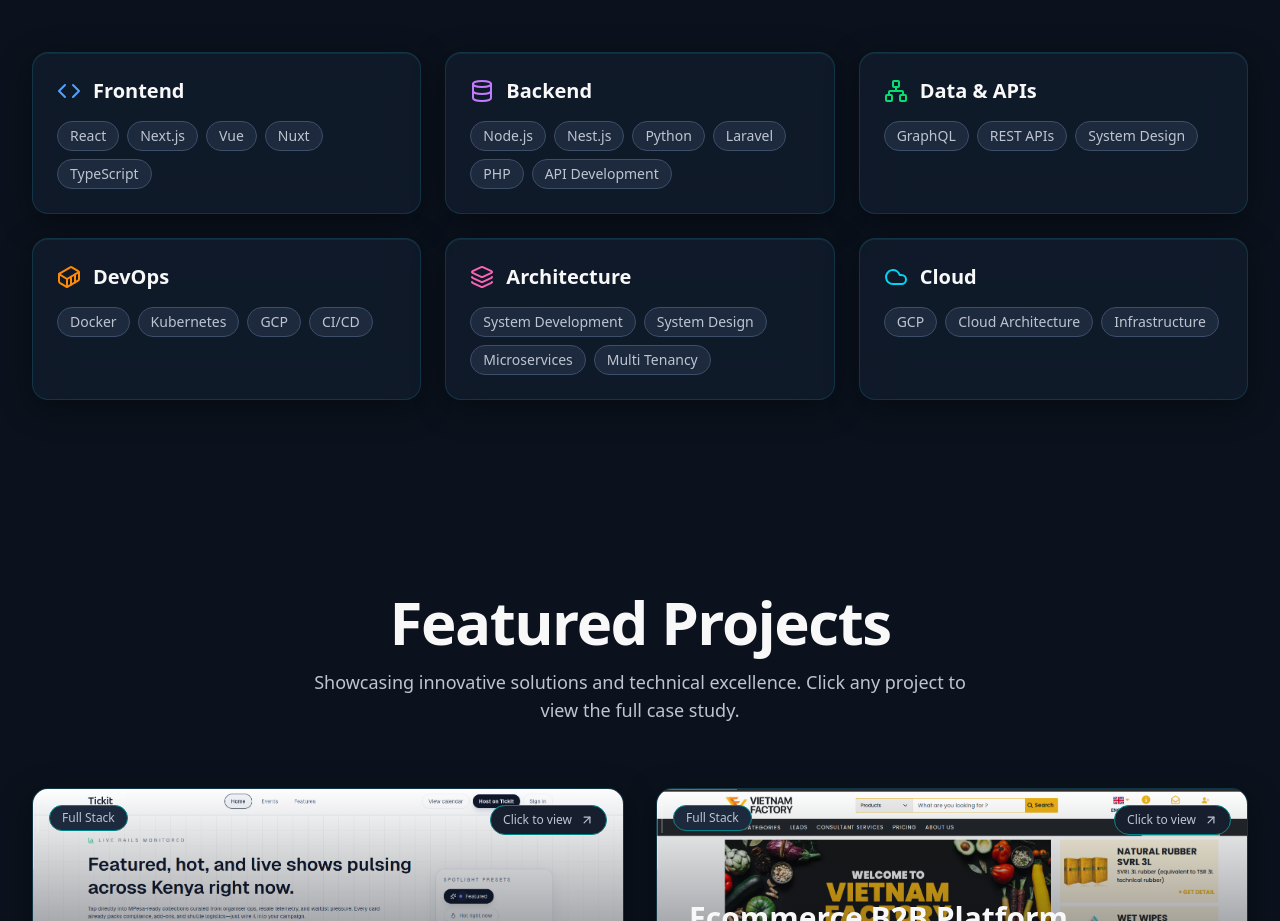
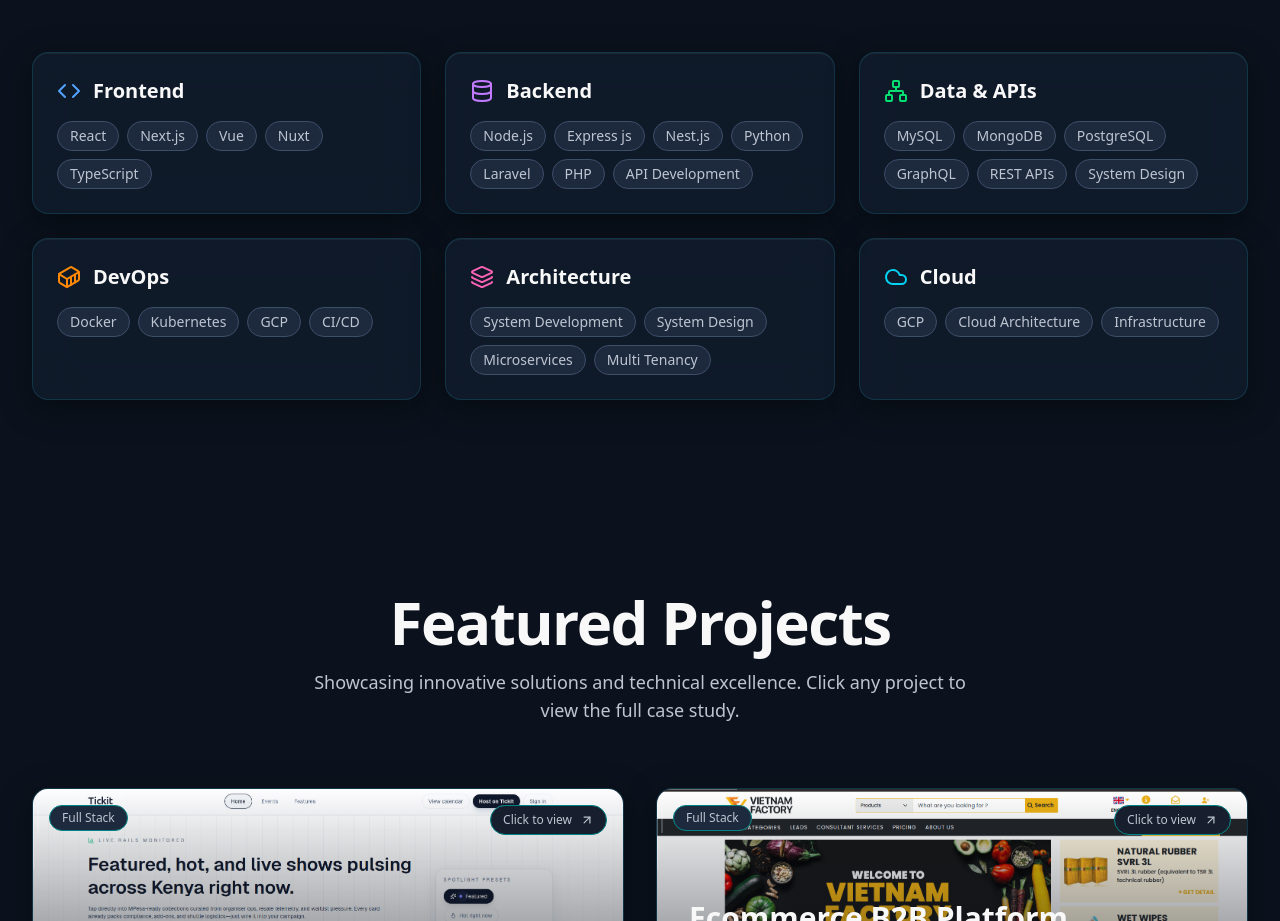
Before and after one commit to ryanmwakio/portfolio, a Next.js app: page / in a window 1280 px wide. Shown: the part 980-1901 px from the top of the page. Built offline with nearby package versions, Linux system fonts and the light colour scheme.

Commit message:
improvement to design

```diff
--- a/app/globals.css
+++ b/app/globals.css
@@ -143,32 +143,43 @@
   .hud-bg {
     position: relative;
   }
+  /* Boxy mesh: more faded; subtle alternating glow moving over the wires */
+  .hud-bg {
+    position: relative;
+    --mesh-fine: 64px;
+    --mesh-box: 256px;
+  }
   .hud-bg::before {
     content: "";
     position: fixed;
     inset: 0;
     pointer-events: none;
     z-index: -5;
-    opacity: 0.5;
+    opacity: 0.45;
+    background-color: transparent;
     background-image:
-      linear-gradient(to right, rgba(34, 211, 238, 0.08) 1px, transparent 1px),
-      linear-gradient(to bottom, rgba(34, 211, 238, 0.06) 1px, transparent 1px);
-    background-size: 64px 64px;
-    background-position: center;
-    mask-image: radial-gradient(circle at 50% 20%, black 0%, black 40%, transparent 70%);
+      linear-gradient(45deg, rgba(34, 211, 238, 0.035) 1px, transparent 1px),
+      linear-gradient(-45deg, rgba(34, 211, 238, 0.035) 1px, transparent 1px),
+      linear-gradient(to right, rgba(34, 211, 238, 0.05) 1px, transparent 1px),
+      linear-gradient(to bottom, rgba(34, 211, 238, 0.05) 1px, transparent 1px),
+      linear-gradient(to right, rgba(34, 211, 238, 0.09) 0px, rgba(34, 211, 238, 0.09) 2px, transparent 2px),
+      linear-gradient(to bottom, rgba(34, 211, 238, 0.09) 0px, rgba(34, 211, 238, 0.09) 2px, transparent 2px);
+    background-size: 48px 48px, 48px 48px, var(--mesh-fine) var(--mesh-fine), var(--mesh-fine) var(--mesh-fine), var(--mesh-box) var(--mesh-box), var(--mesh-box) var(--mesh-box);
+    background-position: 0 0, 0 0, 0 0, 0 0, 0 0, 0 0;
   }
+  /* Scanlines + subtle moving glow over the mesh */
   .hud-bg::after {
     content: "";
     position: fixed;
     inset: 0;
     pointer-events: none;
     z-index: -4;
-    opacity: 0.25;
+    opacity: 0.15;
     background-image:
       repeating-linear-gradient(
         to bottom,
-        rgba(34, 211, 238, 0.04) 0px,
-        rgba(34, 211, 238, 0.04) 1px,
+        rgba(34, 211, 238, 0.03) 0px,
+        rgba(34, 211, 238, 0.03) 1px,
         transparent 2px,
         transparent 6px
       );
--- a/app/page.tsx
+++ b/app/page.tsx
@@ -7,7 +7,7 @@ import Contact from '@/components/Contact';
 
 export default function Home() {
   return (
-    <main className="relative min-h-screen overflow-x-hidden hud-bg" style={{ background: 'var(--sci-fi-bg)' }}>
+    <main className="relative min-h-screen overflow-x-hidden hud-bg">
       <ThreeBackground />
       <Navigation />
       <div id="home">
--- a/app/projects/[slug]/page.tsx
+++ b/app/projects/[slug]/page.tsx
@@ -31,7 +31,7 @@ export default async function ProjectPage({ params }: PageProps) {
 
   return (
     <CanvasTransition>
-      <main className="min-h-screen overflow-x-hidden hud-bg" style={{ background: 'var(--sci-fi-bg)' }}>
+      <main className="min-h-screen overflow-x-hidden hud-bg">
         <Navigation />
         <article className="relative pt-20 pb-16 sm:pt-24 sm:pb-24">
           <div className="max-w-4xl mx-auto px-4 sm:px-6 lg:px-8">
--- a/components/Skills.tsx
+++ b/components/Skills.tsx
@@ -22,13 +22,13 @@ const skillCategories = [
   {
     title: 'Backend',
     icon: Database,
-    skills: [ 'Node.js', 'Nest.js', 'Python','Laravel', 'PHP',  'API Development'],
+    skills: [ 'Node.js', 'Express js','Nest.js', 'Python','Laravel', 'PHP',  'API Development'],
     color: 'text-purple-400'
   },
   {
     title: 'Data & APIs',
     icon: Network,
-    skills: ['GraphQL', 'REST APIs', 'System Design'],
+    skills: ['MySQL', 'MongoDB', 'PostgreSQL', 'GraphQL', 'REST APIs', 'System Design'],
     color: 'text-green-400'
   },
   {
```
